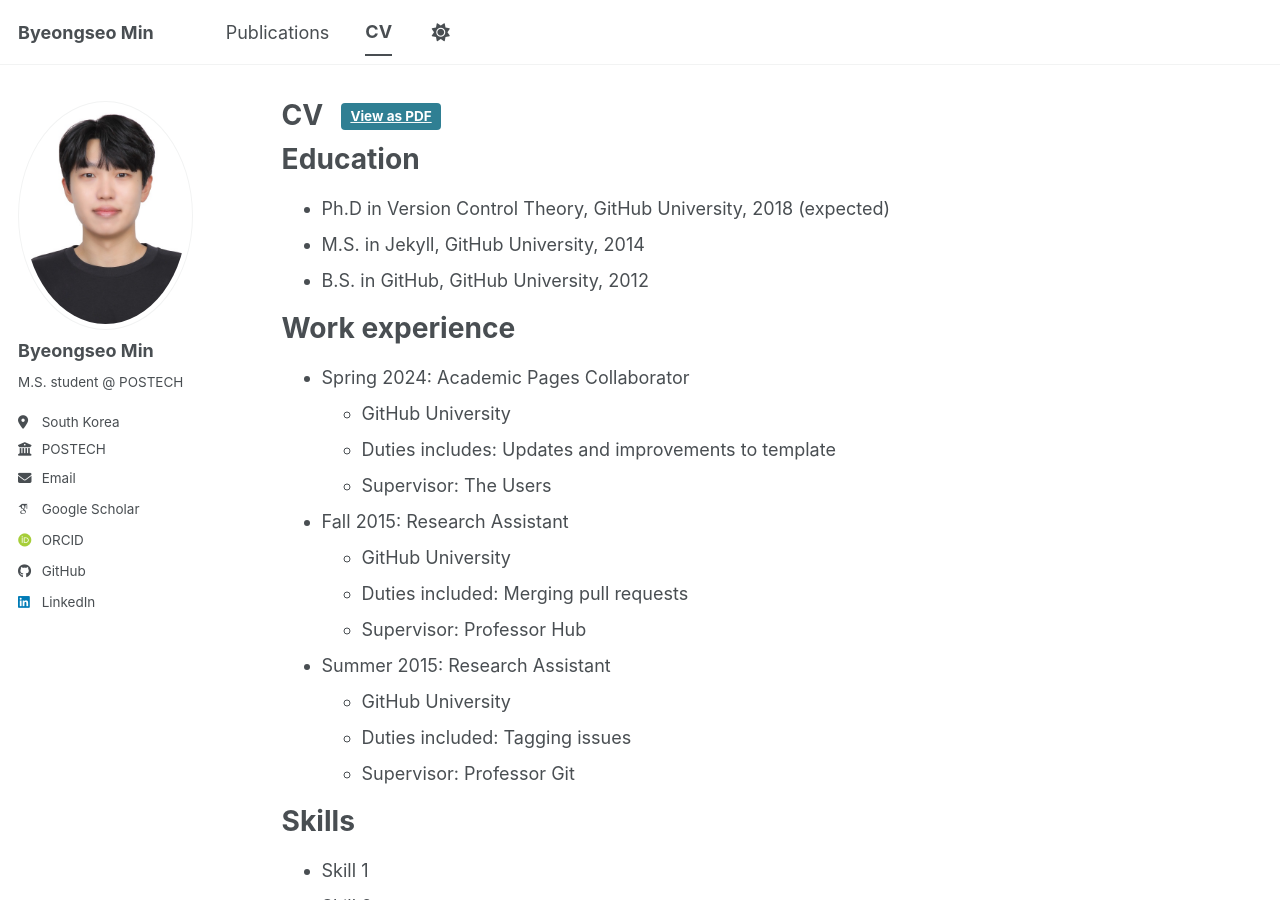
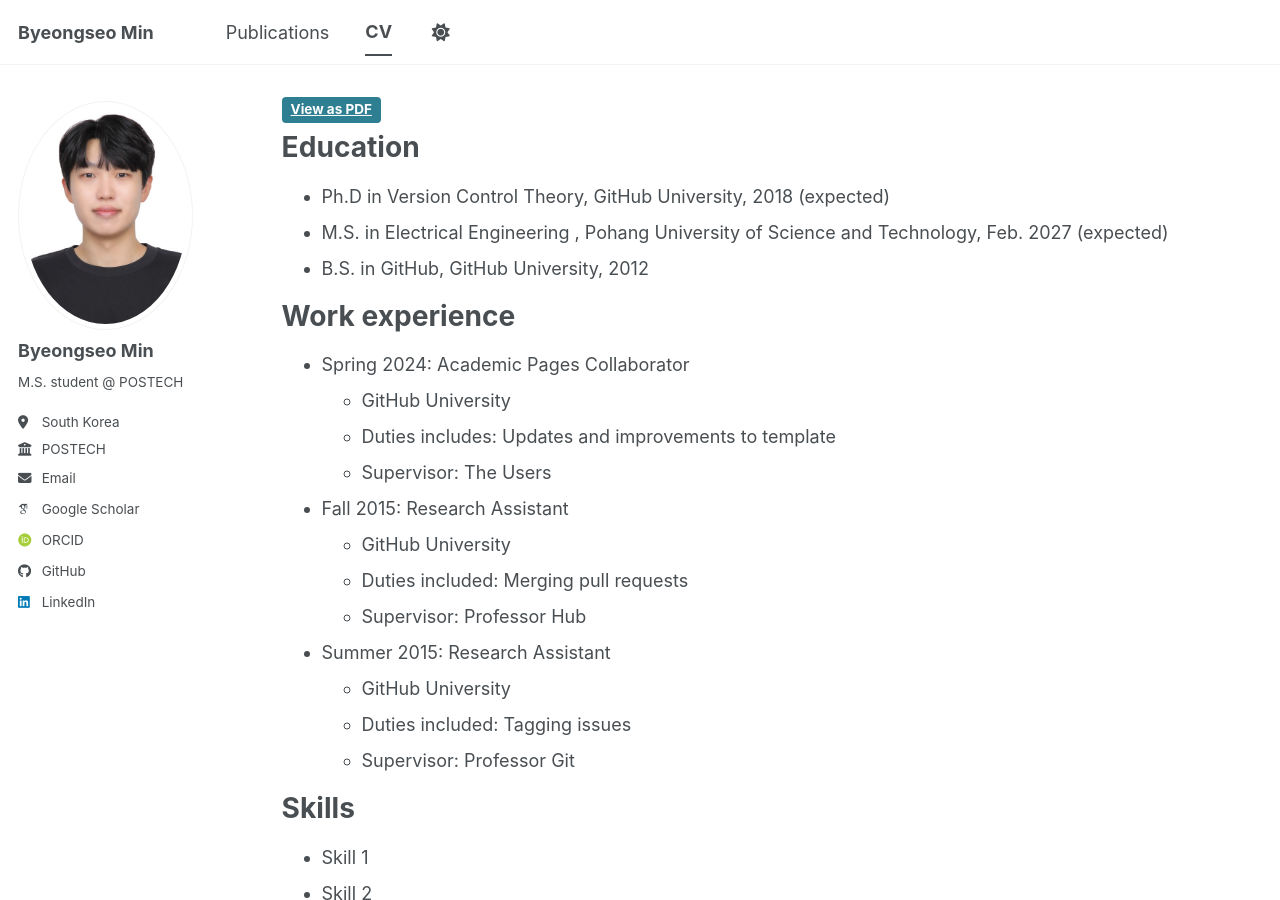
Before and after one commit to byeongseomin51/byeongseomin51.github.io, a Jekyll site: the page built from _pages/cv.md, in a window 1280 px wide and 900 px high. Built offline with Jekyll 4.4.1, drawn with Linux system fonts in a browser that asks for light colours; some web fonts are replaced; a script bundle is joined from its source files by our own code; library files that are not in the unit come from our copies.

Commit message:
remove CV title

```diff
--- a/_layouts/archive.html
+++ b/_layouts/archive.html
@@ -18,11 +18,12 @@
   <div class="archive">
     {% unless page.header.overlay_color or page.header.overlay_image %}
       <div class="page__title-wrapper">
-        <h1 class="page__title">{{ page.title }}</h1>
         {% if page.permalink == "/cv/" %}
           <div class="cv-download-links">
             <a href="{{ base_path }}/files/cv_byeongseo_min.pdf" class="btn btn--primary" target="_blank" rel="noopener noreferrer">View as PDF</i></a>
           </div>
+        {% else %}
+          <h1 class="page__title">{{ page.title }}</h1>
         {% endif %}
       </div>
     {% endunless %}
--- a/_pages/cv.md
+++ b/_pages/cv.md
@@ -14,7 +14,7 @@
 Education
 ======
 * Ph.D in Version Control Theory, GitHub University, 2018 (expected)
-* M.S. in Jekyll, GitHub University, 2014
+* M.S. in Electrical Engineering , Pohang University of Science and Technology, Feb. 2027 (expected)
 * B.S. in GitHub, GitHub University, 2012
 
 Work experience
```
